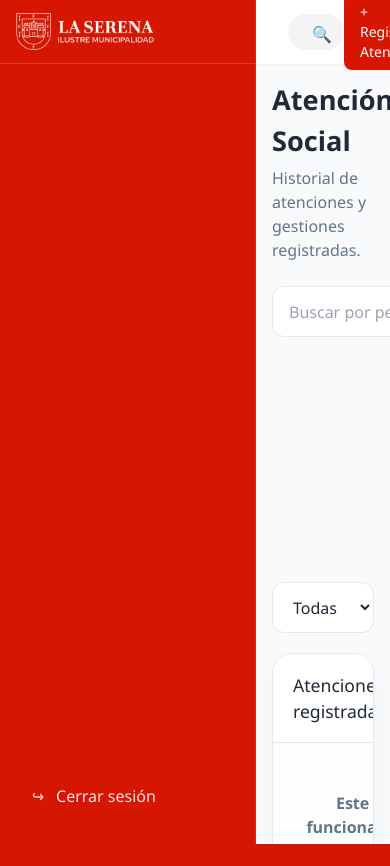
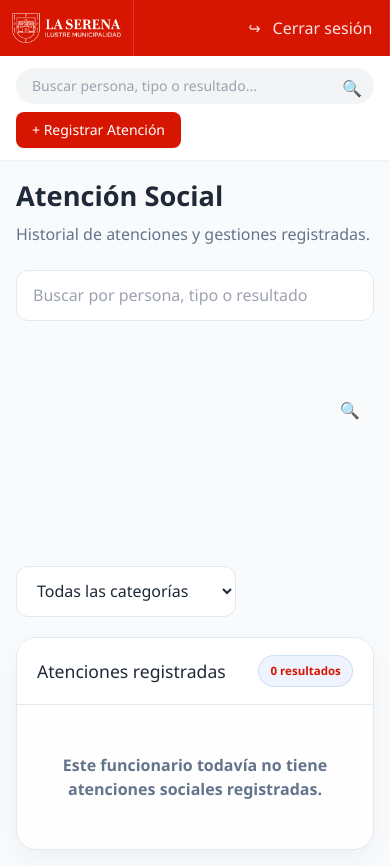
Before and after one commit to Paltita98/Muni-La-Serena, a Django app: page /funcionario/atencion-social/ in a window 390 px wide. Before the commit the page ends 844 px from the top, so only its background shows below. Run offline with Django 5.2, Linux system fonts and the light colour scheme; some libraries are stand-ins or nearby versions.

Commit message:
responsivo

```diff
--- a/static/css/styles.css
+++ b/static/css/styles.css
@@ -449,6 +449,117 @@
 }
 
 @media (max-width: 760px) {
+  .page-shell > .flex.h-screen.overflow-hidden {
+    flex-direction: column;
+    height: auto;
+    min-height: 100vh;
+    overflow: visible;
+  }
+
+  .page-shell > .flex.h-screen.overflow-hidden > .sidebar {
+    width: 100%;
+    min-height: 56px;
+    flex: 0 0 auto;
+    flex-direction: row;
+    align-items: center;
+    overflow: visible;
+  }
+
+  .page-shell > .flex.h-screen.overflow-hidden > .sidebar > div:first-child {
+    height: 56px;
+    min-height: 56px;
+    flex: 0 0 auto;
+    padding: 0 0.75rem;
+    border-right: 1px solid rgba(255, 255, 255, 0.15);
+    border-bottom: 0;
+  }
+
+  .page-shell > .flex.h-screen.overflow-hidden > .sidebar .brand-logo {
+    max-width: 112px;
+    max-height: 30px;
+  }
+
+  .page-shell > .flex.h-screen.overflow-hidden > .sidebar nav {
+    display: flex;
+    min-width: 0;
+    flex: 1 1 auto;
+    align-items: center;
+    gap: 0.25rem;
+    overflow-x: auto;
+    padding: 0.35rem;
+    white-space: nowrap;
+  }
+
+  .page-shell > .flex.h-screen.overflow-hidden > .sidebar nav > * {
+    flex: 0 0 auto;
+    margin-top: 0;
+  }
+
+  .page-shell > .flex.h-screen.overflow-hidden > .sidebar nav a {
+    padding: 0.6rem 0.75rem;
+  }
+
+  .page-shell > .flex.h-screen.overflow-hidden > .sidebar > div:last-child {
+    flex: 0 0 auto;
+    padding: 0 0.5rem;
+  }
+
+  .page-shell > .flex.h-screen.overflow-hidden > .sidebar > div:last-child form {
+    margin: 0;
+  }
+
+  .page-shell > .flex.h-screen.overflow-hidden > .sidebar > div:last-child button {
+    width: auto;
+    padding: 0.6rem;
+    white-space: nowrap;
+  }
+
+  .page-shell > .flex.h-screen.overflow-hidden > main {
+    width: 100%;
+    min-width: 0;
+    height: auto;
+    min-height: 0;
+    overflow-y: visible;
+  }
+
+  .page-shell main > header {
+    height: auto;
+    min-height: 4rem;
+    flex-wrap: wrap;
+    gap: 0.5rem;
+    padding: 0.75rem 1rem;
+  }
+
+  .page-shell main > header > div {
+    min-width: 0;
+    max-width: 100%;
+  }
+
+  .page-shell main > header .w-96 {
+    width: 100%;
+    max-width: 24rem;
+  }
+
+  .page-shell main > header > .flex {
+    flex-wrap: wrap;
+    gap: 0.5rem;
+  }
+
+  .page-shell main .p-8 {
+    padding: 1rem;
+  }
+
+  .page-shell main form.grid-cols-4 {
+    grid-template-columns: minmax(0, 1fr);
+  }
+
+  .page-shell main table {
+    display: block;
+    width: 100%;
+    max-width: 100%;
+    overflow-x: auto;
+  }
+
   .page-content {
     padding: 1rem;
   }
```
